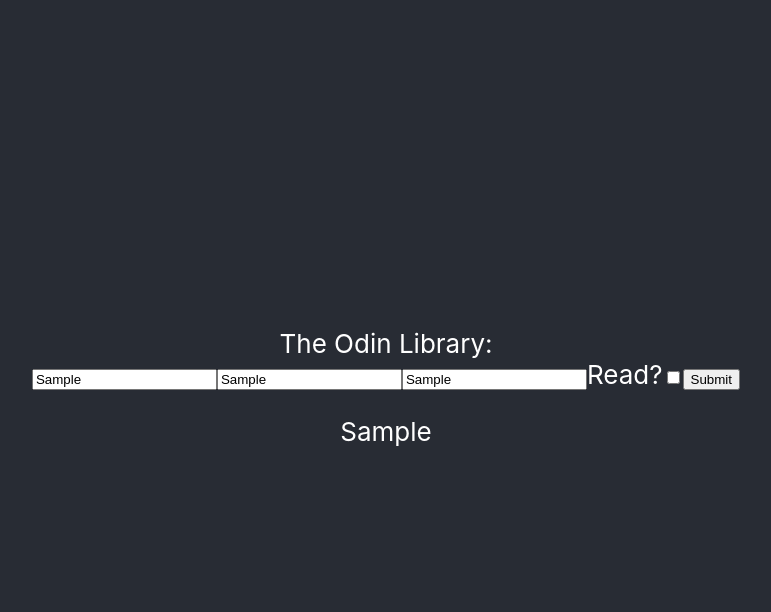
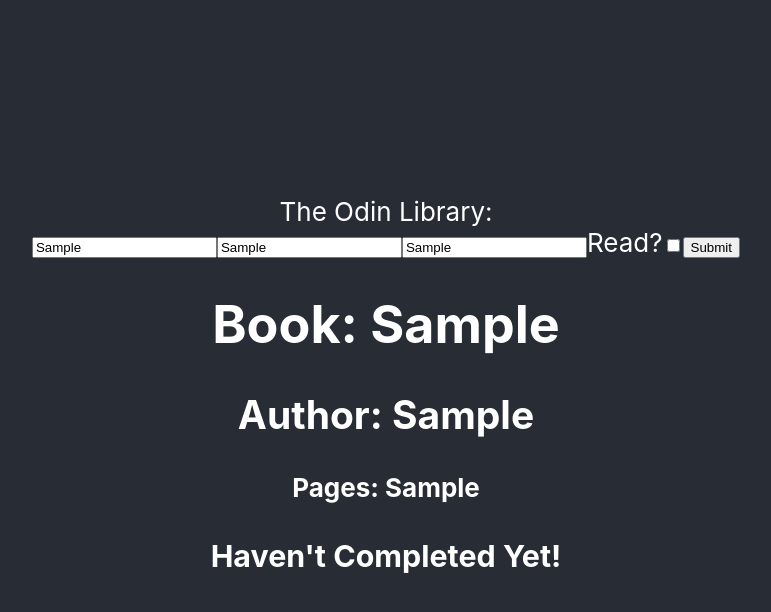
Before and after one commit to ColinV03/odin-react-library, a React (Create React App) app: page / in a window 1280 px wide. Both pictures are taken after typing "Sample", "Sample", "Sample" into the empty fields and a click on the button "Submit". Shown: the top 612 px of the page, without its empty margins (254-1025 px from the left). Built offline with nearby package versions, Linux system fonts and the light colour scheme.

Commit message:
added rudimentarty display options for more detailed description of the object properties of each book within the library array

```diff
--- a/src/Components/Form.js
+++ b/src/Components/Form.js
@@ -13,11 +13,11 @@
           },
           library: [],
         }
-
+      this.handleChange = this.handleChange.bind(this);
     }
 
 //general handler for changes, using Event target and defining based off of name, to update whichever key:value pair is currently being modified.
-  HandleChange(e) {
+  handleChange(e) {
     this.setState({
       [e.target.name]: e.target.value
     })
@@ -25,7 +25,7 @@
 
 
 //checkbox specific check for read input to be able to be addressed.
-    HandleCheck(e) {
+    handleCheck(e) {
         this.setState({
           read: !this.state.read,
         });
@@ -45,7 +45,15 @@
 
   render() {
     // visualized uses the JSX features to be able to store the return values of the map method results on the array within the localized state.
-    const visualized = this.state.library.map(e => { return (<p>{e.title}</p>) });
+    const visualized = this.state.library.map(e => { return (
+      <div>
+        <h1>Book: {e.title}</h1>
+        <h2>Author: {e.author}</h2>
+        <h4>Pages: {e.pages}</h4>
+        <h3>{e.read ? " You've Read This" : " Haven't Completed Yet!"}</h3>
+      </div>
+    );
+    });
 
 
     //testing purposes
@@ -58,23 +66,23 @@
               <input
                 placeholder={"Title"}
                 name="title"
-                onChange={(e) => this.HandleChange(e)}
+                onChange={(e) => this.handleChange(e)}
               />
               <input
                 placeholder={"Author"}
                 name="author"
-                onChange={(e) => this.HandleChange(e)}
+                onChange={(e) => this.handleChange(e)}
               />
               <input
                 placeholder={"Pages"}
                 name="pages"
-                onChange={(e) => this.HandleChange(e)}
+                onChange={(e) => this.handleChange(e)}
               />
               Read?
               <input
                 type="checkbox"
                 name="read"
-                onChange={(e) => this.HandleCheck(e)}
+                onChange={(e) => this.handleCheck(e)}
               />
               <button
                 onClick={(e) => {
```
